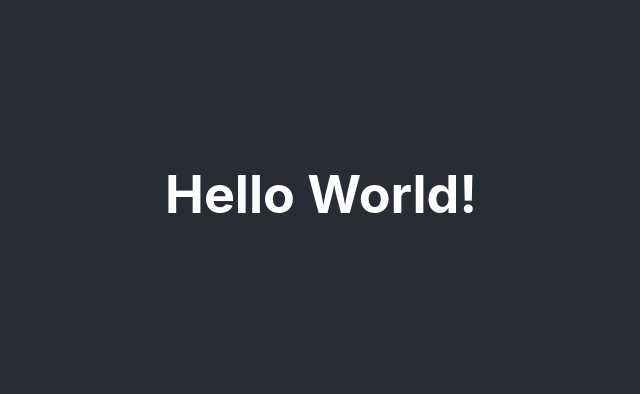
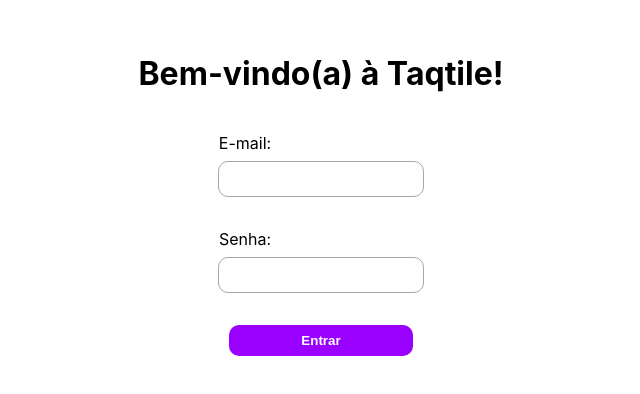
Before and after one commit to indigotech/onboard-bruno-brandao, a React (Create React App) app in the folder my-app/: page / in a window 1280 px wide. Shown: the part 206-600 px from the top of the page, without its empty margins (319-959 px from the left). Built offline with nearby package versions, Linux system fonts and the light colour scheme.

Commit message:
login page

```diff
--- a/my-app/public/index.html
+++ b/my-app/public/index.html
@@ -24,7 +24,7 @@
       work correctly both with client-side routing and a non-root public URL.
       Learn how to configure a non-root public URL by running `npm run build`.
     -->
-    <title>React App</title>
+    <title>Taqtile Login</title>
   </head>
   <body>
     <noscript>You need to enable JavaScript to run this app.</noscript>
--- a/my-app/src/App.css
+++ b/my-app/src/App.css
@@ -1,16 +1,5 @@
 .App {
   text-align: center;
-}
-
-.App-logo {
-  height: 40vmin;
-  pointer-events: none;
-}
-
-@media (prefers-reduced-motion: no-preference) {
-  .App-logo {
-    animation: App-logo-spin infinite 20s linear;
-  }
 }
 
 .App-header {
@@ -23,16 +12,3 @@
   font-size: calc(10px + 2vmin);
   color: white;
 }
-
-.App-link {
-  color: #61dafb;
-}
-
-@keyframes App-logo-spin {
-  from {
-    transform: rotate(0deg);
-  }
-  to {
-    transform: rotate(360deg);
-  }
-}
--- a/my-app/src/index.tsx
+++ b/my-app/src/index.tsx
@@ -1,7 +1,7 @@
 import React from "react";
 import ReactDOM from "react-dom/client";
 import "./index.css";
-import App from "./App";
+import Login from "./pages/login/Login";
 import reportWebVitals from "./reportWebVitals";
 
 const root = ReactDOM.createRoot(
@@ -9,7 +9,7 @@
 );
 root.render(
   <React.StrictMode>
-    <App />
+    <Login />
   </React.StrictMode>,
 );
 
--- /dev/null
+++ b/my-app/src/pages/login/Login.css
@@ -0,0 +1,55 @@
+.Login {
+    text-align: center;
+    display: flex;
+    flex-direction: column;
+    align-items: center;
+    justify-content: center;
+    margin-bottom: auto;
+}
+
+.Login-h1 {
+    display: flex;
+    flex-direction: column;
+    align-items: center;
+    justify-content: center;
+    font-size: 32px;
+    color: rgb(0, 0, 0);
+    margin-bottom: 5vh;
+}
+
+.Login-button {
+    background-color: #9900ff;
+    color: white;
+    padding: 1vh 2vh;
+    border: none;
+    border-radius: 10px;
+    cursor: pointer;
+    transition: background-color 0.3s ease;
+    width: 23vh;
+    font-weight: bolder;
+}
+
+.Login-button:hover {
+    background-color: #a06bea;
+}
+
+.Login-container {
+    display: flex;
+    flex-direction: column;
+    align-items: center;
+    justify-content: center;
+    height: 100vh;
+}
+
+.Login-input-field {
+    margin-bottom: 4vh;
+    border-radius: 10px;
+    width: 25vh;
+    height: 4vh;
+    border: 1px solid rgb(168, 167, 167);
+}
+
+.Login-label-text {
+    margin-bottom: 1vh;
+    margin-right: 19vh;
+}
--- /dev/null
+++ b/my-app/src/pages/login/Login.tsx
@@ -0,0 +1,23 @@
+import "./Login.css";
+import React from "react";
+
+function Login() {
+  return (
+    <div className="Login-container">
+      <h1 className="Login-h1"> Bem-vindo(a) à Taqtile!</h1>
+      <form>
+        <div className="Login">
+          <label className="Login-label-text">E-mail:</label>
+          <input type="email" className="Login-input-field" />
+        </div>
+        <div className="Login">
+          <label className="Login-label-text">Senha:</label>
+          <input type="password" className="Login-input-field" />
+        </div>
+      </form>
+      <button className="Login-button">Entrar</button>
+    </div>
+  );
+}
+
+export default Login;
```
